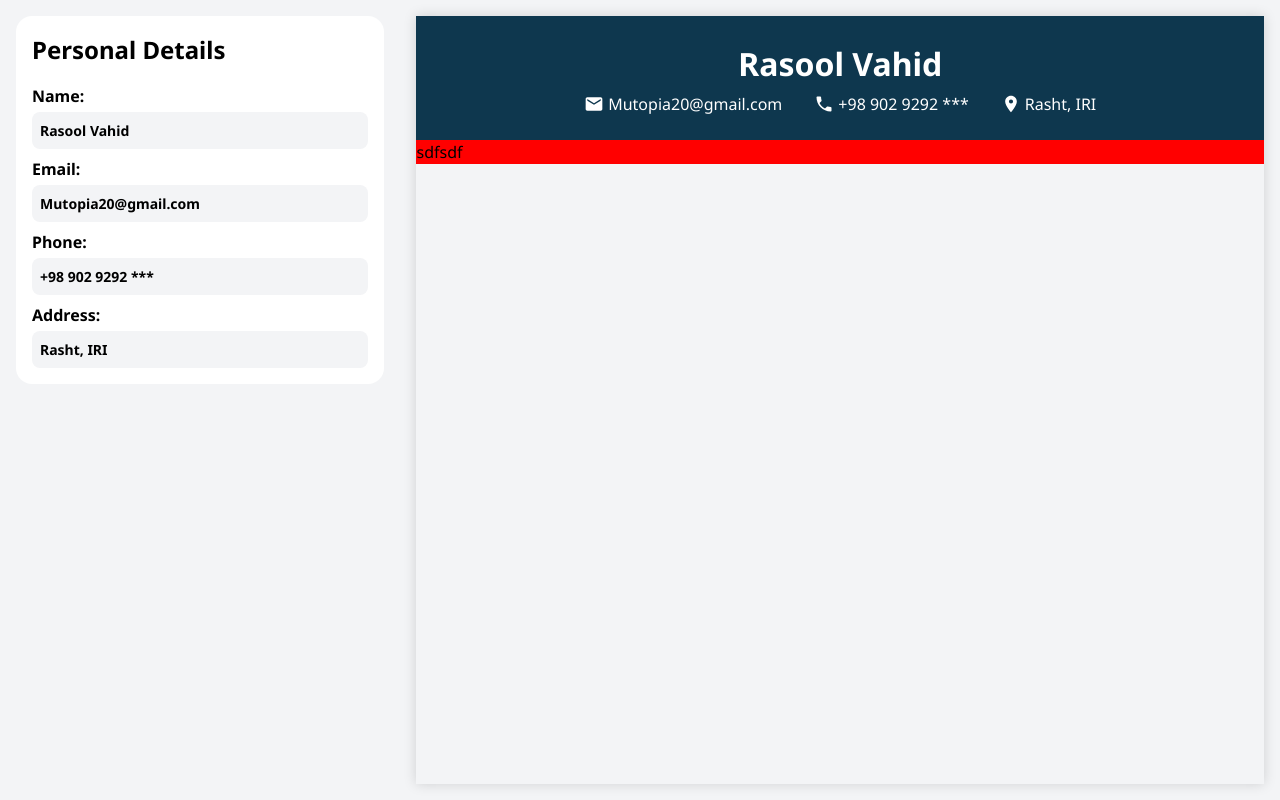
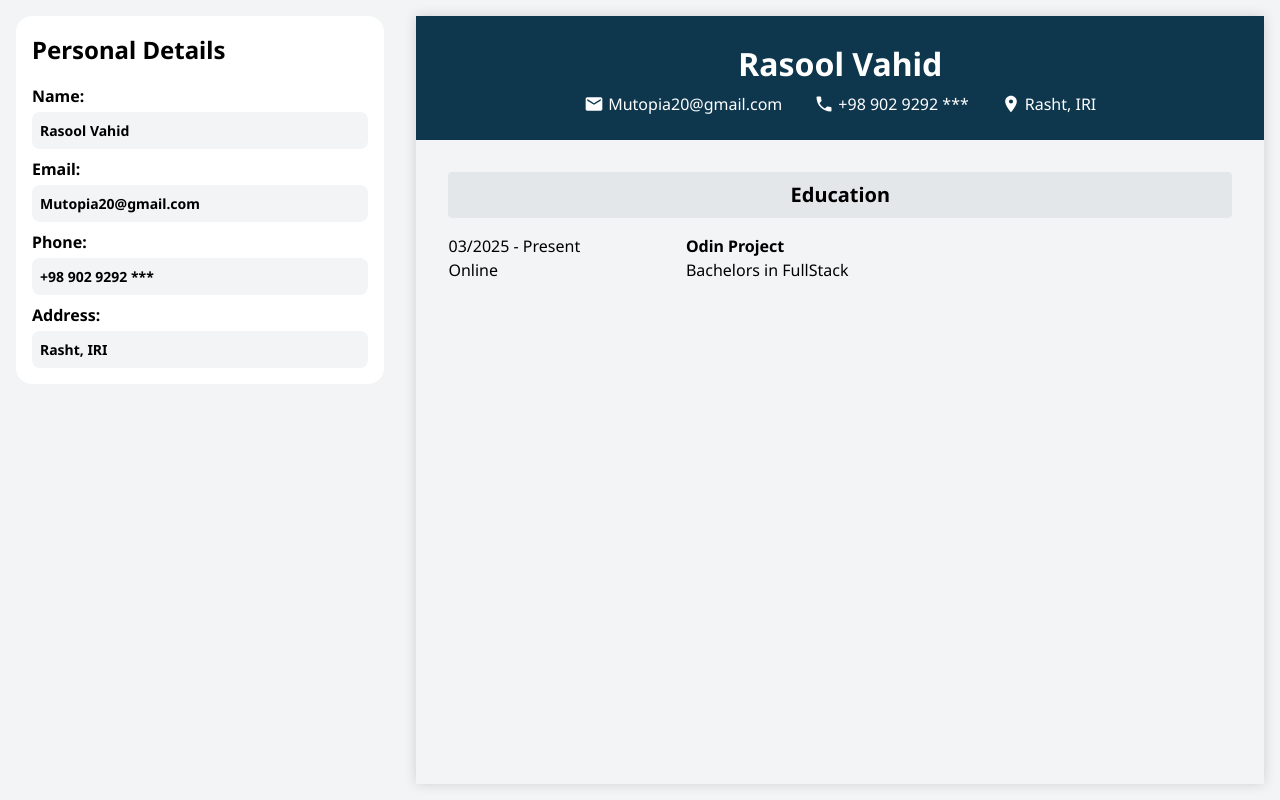
Before and after one commit to mutopia7/cv-project, a React (Vite) app: page / in a window 1280 px wide. Built offline with nearby package versions, Linux system fonts and the light colour scheme.

Commit message:
feat: add logic for  EducationPreview component with initial layout and styling

```diff
--- a/src/App.jsx
+++ b/src/App.jsx
@@ -1,7 +1,7 @@
 import { useState } from 'react';
 import Header from './components/Header';
 import PersonalEdit from './components/PersonalEdit';
-import EducationalPreview from './components/EducationPreview';
+import EducationPreview from './components/EducationPreview';
 import './App.css';
 
 
@@ -27,7 +27,7 @@ function App() {
             </section>
             <section className='preview'>
                 <Header {...formData}/>
-                <EducationalPreview />
+                <EducationPreview />
             </section>
 
         </main>
--- a/src/components/EducationPreview.jsx
+++ b/src/components/EducationPreview.jsx
@@ -1,10 +1,23 @@
 import styles from '../styles/EducationPreview.module.css'
 
-function EducationalPreview(){
+function EducationPreview({time , loc, school, degree}){
     return (
-        <div className={styles.l}>sdfsdf</div>
+        <section className={styles.previewSec}>
+            <h2 className={styles.infHead}>Education</h2>
+            <div className={styles.infSec}>
+                <div className={styles.timeAndLoc}>
+                    <p>{time} 03/2025 - Present</p>
+                    <p>{loc} Online</p>
+                </div>
+
+                <div className={styles.inf}>
+                    <h3 className={styles.bold}>{school} Odin Project</h3>
+                    <p>{degree} Bachelors in FullStack</p>
+                </div>
+            </div>
+        </section>
     )
 }
 
 
-export default EducationalPreview
+export default EducationPreview
--- a/src/styles/EducationPreview.module.css
+++ b/src/styles/EducationPreview.module.css
@@ -1,3 +1,26 @@
-.l{
-    background-color: red;
+.previewSec{
+    padding: var(--spacing-xl);
 }
+
+.infHead{
+    background-color: var(--section-resume-bg);
+
+    font-weight: 700;
+    font-size: var(--font-lg);
+
+    padding: var(--spacing-sm);
+    border-radius: var(--radius-xs);
+
+    text-align: center;
+}
+
+.infSec{
+    display: grid;
+    grid-template-columns: 1fr 2.3fr;
+
+    padding-top: var(--spacing-md);
+}
+
+.bold{
+    font-weight: 700;
+}
--- a/src/styles/variables.css
+++ b/src/styles/variables.css
@@ -23,6 +23,7 @@
     --main-bg-color: #f3f4f6;
     --form-bg-color: #fff;
     --form-text-color: black;
+    --section-resume-bg: rgba(14, 55, 78, .07);
 
     /* spacing */
     --spacing-xs: 0.25rem;
@@ -43,6 +44,7 @@
     --resume-font: NotoSans, sans-serif;
 
     /* radius */
+    --radius-xs: 0.25rem;
     --radius-sm: 0.5rem;
     --radius-md: 1rem;
 
```
